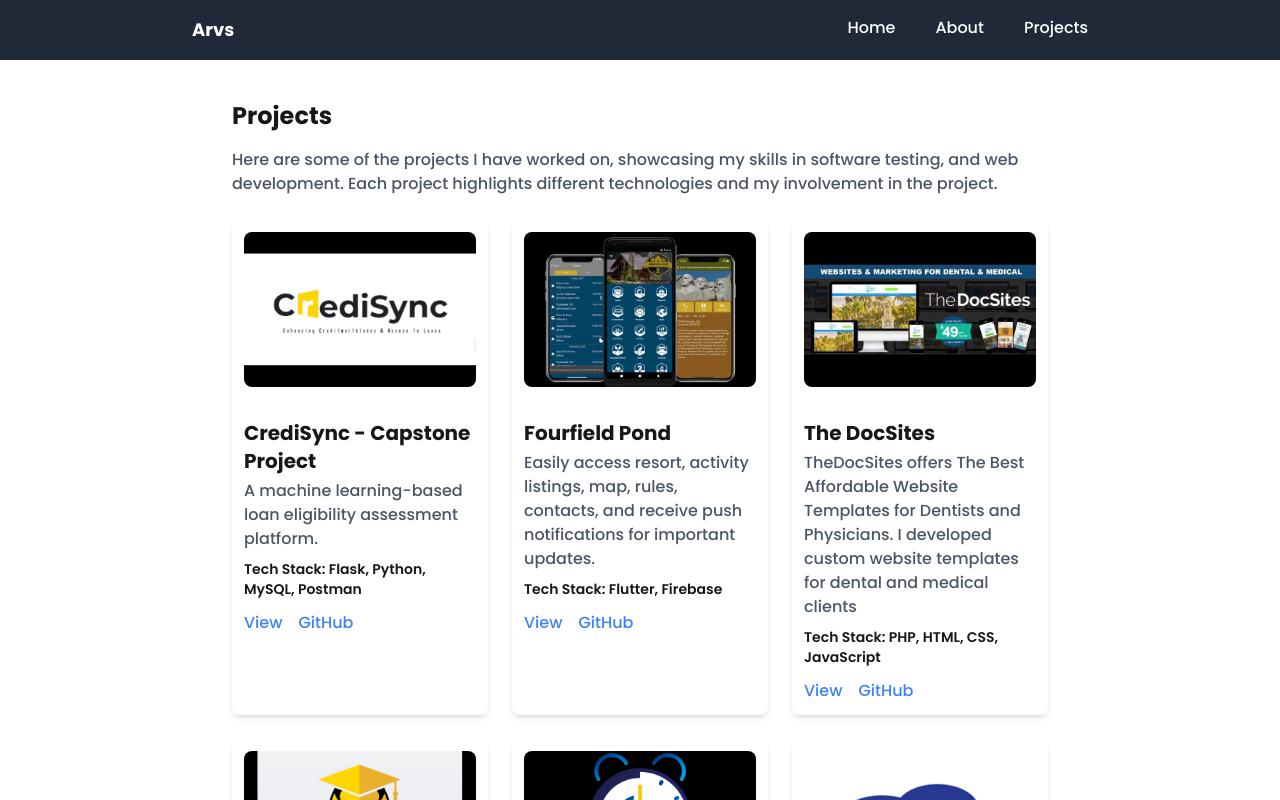
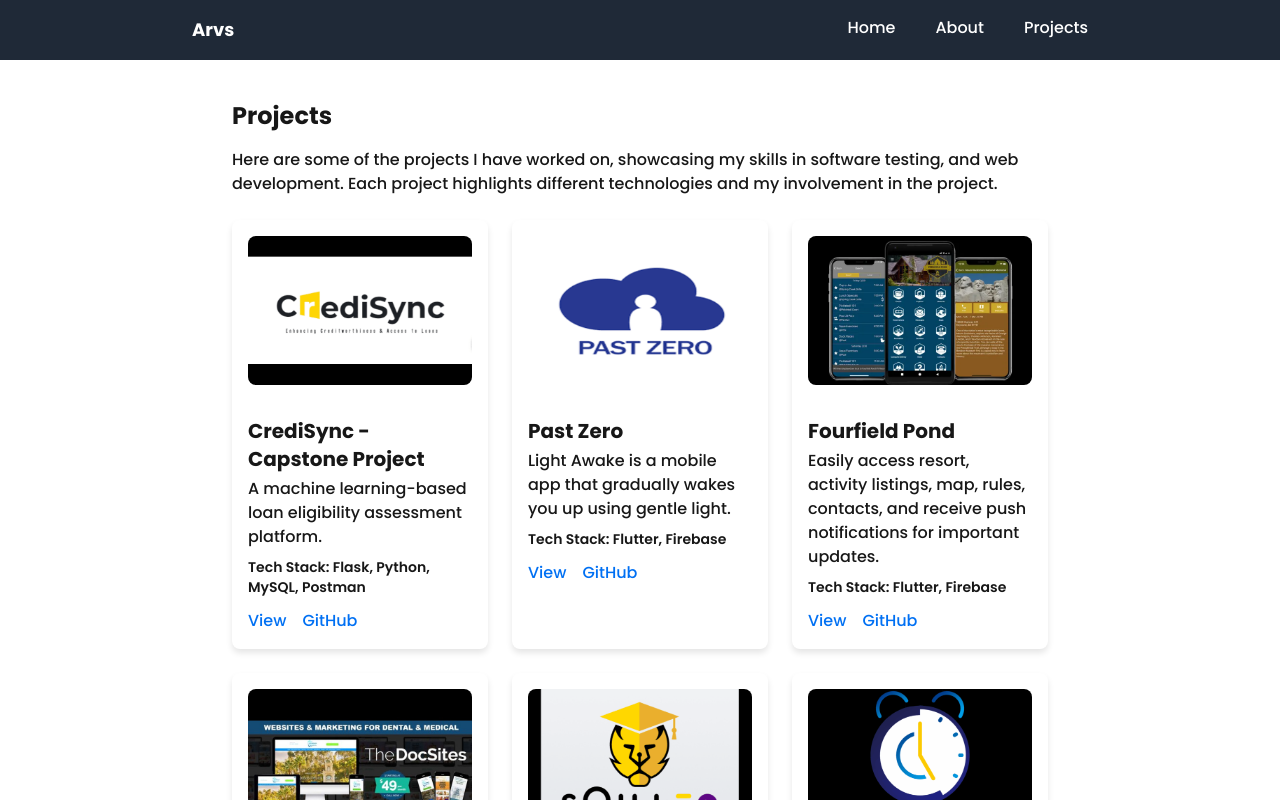
Before and after one commit to Arvin-tech/my-portfolio, a Next.js app: page /projects in a window 1280 px wide. Shown: the top 800 px of the page. Built offline with nearby package versions, Linux system fonts and the light colour scheme.

Commit message:
css - light mode changes, projects update, added uc logo

```diff
--- a/src/app/about/page.tsx
+++ b/src/app/about/page.tsx
@@ -5,10 +5,9 @@
 
 export default function AboutPage() {
     return (
-      <main className="container mx-auto max-width pt-10 pb-20 ">
-
+      <main className="container mx-auto max-width pt-10 pb-20">
         <section>
-        <h1 className="text-xl text-dark-heading dark:text-light-heading md:text-2xl xl:text-3xl xl:leading-snug font-bold">
+          <h1 className="text-xl text-black md:text-2xl xl:text-3xl xl:leading-snug font-bold">
             About Me
           </h1>
           <p className="text-content py-8 lg:max-w-3xl">{personalDetails.bio}</p>
@@ -17,7 +16,7 @@
         <br />
 
         <section>
-        <h1 className="text-xl text-dark-heading dark:text-light-heading md:text-2xl xl:text-3xl xl:leading-snug font-bold">
+          <h1 className="text-xl text-black md:text-2xl xl:text-3xl xl:leading-snug font-bold">
             Work Experience
           </h1>
           {React.Children.toArray(
@@ -36,21 +35,23 @@
         <br /> <br />
 
         <section>
-        <h1 className="text-xl text-dark-heading dark:text-light-heading md:text-2xl xl:text-3xl xl:leading-snug font-bold">
+          <h1 className="text-xl text-black md:text-2xl xl:text-3xl xl:leading-snug font-bold">
             Education
           </h1>
           {React.Children.toArray(
-          educationDetails.map(({ course, school, location, duration }) => (
+            educationDetails.map(({ course, school, location, duration, website }) => (
               <Studies
                 course={course}
                 school={school}
                 location={location}
                 duration={duration}
+                website={website}
               />
             ))
           )}
         </section>
       </main>
+    );
 
-    );
+
   }
--- a/src/app/components/ProjectCard.tsx
+++ b/src/app/components/ProjectCard.tsx
@@ -13,8 +13,9 @@
 export default function ProjectCard({ title, image, description, techstack, previewLink, githubLink }: ProjectProps) {
   return (
     // bg-dark-card
-    <div className="bg-white dark:bg-gray-900 p-3 rounded-lg shadow-md transition-transform duration-300 hover:scale-105">
-      <Image src={image} alt={title} width={500} height={200} className="rounded-lg" /> <br />
+    <div className="card p-3 rounded-lg shadow-md transition-transform duration-300 hover:scale-105">
+      <Image src={image} alt={title} width={500} height={200} className="rounded-lg" />
+      <br />
       <h2 className="text-xl font-bold mt-2">{title}</h2>
       <p className="text-gray-600 dark:text-gray-300 mt-1">{description}</p>
       <p className="text-sm font-semibold mt-2">Tech Stack: {techstack.join(", ")}</p>
@@ -27,5 +28,6 @@
         </Link>
       </div>
     </div>
+
   );
 }
--- a/src/app/components/Studies.tsx
+++ b/src/app/components/Studies.tsx
@@ -5,9 +5,15 @@
   school: string;
   location: string;
   duration: string;
+  website: string;
 }
 
-const Studies: React.FC<StudiesProps> = ({ course, school, location, duration }) => {
+const schoolLogos: { [key: string]: string } = {
+  "University of Cebu": "/images/uc-logo.png",
+  "Banilad Night High School": "/images/talambantimessquare_logo.png",
+};
+
+const Studies: React.FC<StudiesProps> = ({ course, school, location, duration, website }) => {
   return (
     <article className="pt-8 border-b-2 border-dark-content pb-5 dark:border-light-content border-opacity-20 dark:border-opacity-20">
       <div className="flex justify-between items-center">
@@ -16,17 +22,17 @@
       <div className="flex justify-between pt-2">
         <div className="flex flex-col md:flex-row">
           <div className="flex items-center pr-5">
-            <svg
-              className="dark:fill-light-heading fill-dark-heading min-w-fit"
-              width="16"
-              height="12"
-              viewBox="0 0 16 12"
-              fill="none"
-              xmlns="http://www.w3.org/2000/svg"
-            >
-              <path d="M3.33331 1.5V10.5H7.33331V8.75H8.66665V10.5H12.6666V1.5H3.33331ZM4.66665 2.5H5.99998V3.5H4.66665V2.5ZM7.33331 2.5H8.66665V3.5H7.33331V2.5ZM9.99998 2.5H11.3333V3.5H9.99998V2.5ZM4.66665 4.5H5.99998V5.5H4.66665V4.5ZM7.33331 4.5H8.66665V5.5H7.33331V4.5ZM9.99998 4.5H11.3333V5.5H9.99998V4.5ZM4.66665 6.5H5.99998V7.5H4.66665V6.5ZM7.33331 6.5H8.66665V7.5H7.33331V6.5ZM9.99998 6.5H11.3333V7.5H9.99998V6.5ZM4.66665 8.5H5.99998V9.5H4.66665V8.5ZM9.99998 8.5H11.3333V9.5H9.99998V8.5Z" />
-            </svg>
-            <p className="text-content text-xs md:text-sm font-light pl-1">{school}</p>
+            <img
+                src={schoolLogos[school] || "/images/default_logo.png"}
+                alt={`${school} Logo`}
+                className="w-4 h-4 md:w-6 md:h-6 object-contain rounded-lg"
+              />
+            {/* <p className="text-content text-xs md:text-sm font-light pl-1">{school}</p> */}
+            <p className="text-content text-xs md:text-sm font-light pl-1">
+              <a href={website} target="_blank" rel="noopener noreferrer">
+                {school}
+              </a>
+            </p>
           </div>
           <div className="flex items-center">
             <svg
--- a/src/app/data/details.ts
+++ b/src/app/data/details.ts
@@ -41,11 +41,13 @@
     school: "University of Cebu",
     location: "Cebu City",
     duration: "2019 - 2024",
+    website: "https://www.universityofcebu.net/",
   },
   {
     course: "General Academic Strand",
     school: "Banilad Night High School",
     location: "Cebu City",
     duration: "2013 - 2019",
+    website: "https://www.universityofcebu.net/",
   },
 ];
--- a/src/app/data/projects.ts
+++ b/src/app/data/projects.ts
@@ -6,6 +6,14 @@
       techstack: ["Flask", "Python", "MySQL", "Postman"],
       previewLink: "https://credysync.example.com",
       githubLink: "https://github.com/martinezcristy/CrediSyncML",
+    },
+    {
+      title: "Past Zero",
+      image: "/images/pastzero.png",
+      description: "Light Awake is a mobile app that gradually wakes you up using gentle light.",
+      techstack: ["Flutter", "Firebase"],
+      previewLink: "https://lightawake.biz/",
+      githubLink: "https://github.com/yourusername/qatest",
     },
     {
       title: "Fourfield Pond",
@@ -39,13 +47,5 @@
       previewLink: "https://lightawake.biz/",
       githubLink: "https://github.com/yourusername/qatest",
     },
-    {
-      title: "Past Zero",
-      image: "/images/pastzero.png",
-      description: "Light Awake is a mobile app that gradually wakes you up using gentle light.",
-      techstack: ["Flutter", "Firebase"],
-      previewLink: "https://lightawake.biz/",
-      githubLink: "https://github.com/yourusername/qatest",
-    },
 
   ];
--- a/src/app/globals.css
+++ b/src/app/globals.css
@@ -3,22 +3,77 @@
 @tailwind components;
 @tailwind utilities;
 
+/* Global Variables */
 :root {
-  --background: #ffffff;
-  --foreground: #171717;
+  --background: #ffffff; /* Light background */
+  --foreground: #171717; /* Light foreground (text color) */
+  --light-heading: #171717; /* Light mode heading color */
+  --dark-heading: #ededed; /* Dark mode heading color */
 }
 
 @media (prefers-color-scheme: dark) {
   :root {
-    /* --background: #0a0a0a; */
-    --background: #191919;
-    --foreground: #ededed;
+    --background: #ededed; /* Dark background */
+    --foreground: #191919; /* Dark foreground (text color) */
+    --light-heading: #ededed; /* Dark mode heading color */
+    --dark-heading: #171717; /* Light mode heading color */
   }
 }
 
+/* Global Styles */
 body {
   color: var(--foreground);
   background: var(--background);
-  /* font-family: Arial, Helvetica, sans-serif; */
   font-family: "Poppins", sans-serif;
 }
+
+/* Apply dynamic color to paragraphs */
+.paragraph-color {
+  color: var(--paragraph-light); /* Default to light mode text color */
+}
+
+/* When in dark mode */
+.dark .paragraph-color {
+  color: var(--paragraph-dark); /* Change color in dark mode */
+}
+
+/* Card Styles */
+.card {
+  background-color: var(--background); /* Card body color */
+  color: var(--foreground); /* Text color for body */
+  padding: 1rem;
+  border-radius: 0.5rem;
+  box-shadow: 0 4px 6px rgba(0, 0, 0, 0.1);
+  transition: transform 0.3s;
+}
+
+.card:hover {
+  transform: scale(1.05); /* Hover effect */
+}
+
+/* Title & Description Styling */
+.card h2 {
+  color: var(--foreground); /* Title text color */
+}
+
+.card p {
+  color: var(--foreground); /* Description text color */
+}
+
+.card p.text-gray-600 {
+  color: var(--foreground); /* Adjust text color for specific description styling */
+}
+
+.card p.text-gray-600.dark\:text-gray-300 {
+  color: var(--foreground); /* Keep the description color consistent in both modes */
+}
+
+/* Links Styling */
+.card a {
+  color: #0070f3; /* Link color */
+  text-decoration: none;
+}
+
+.card a:hover {
+  text-decoration: underline;
+}
--- a/src/app/projects/page.tsx
+++ b/src/app/projects/page.tsx
@@ -5,9 +5,8 @@
   return (
     <div className="p-6">
       <h1 className="text-2xl font-bold mb-4">Projects</h1>
-        <p className="text-gray-600 dark:text-gray-300 mb-6">
-            Here are some of the projects I have worked on, showcasing my skills in software testing, and web development. Each project highlights different technologies and
-            my involvement in the project.
+      <p className="paragraph-color mb-6">
+        Here are some of the projects I have worked on, showcasing my skills in software testing, and web development. Each project highlights different technologies and my involvement in the project.
       </p>
       <div className="grid grid-cols-1 md:grid-cols-2 lg:grid-cols-3 gap-6">
         {projectDetails.map((project) => (
```
Also changed, not shown: public/images/uc-logo.png (added), src/app/blog/page.tsx (added). Lines whose indentation alone changed are shown as unchanged.
